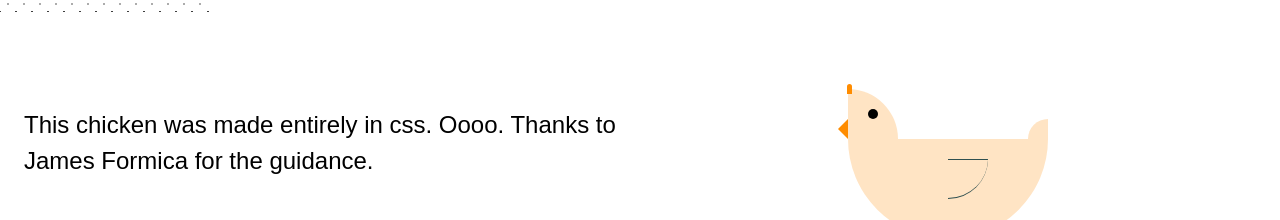
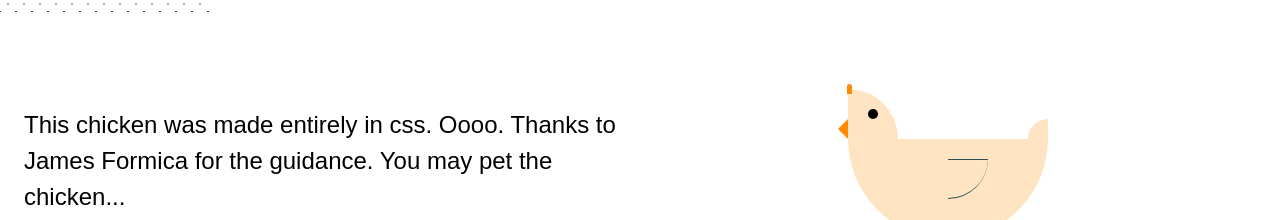
Before and after one commit to mtchd/mitchellpaterson.tech, a Gatsby site: page / in a window 1280 px wide. Shown: the part 579-799 px from the top of the page. Built offline with nearby package versions, Linux system fonts and the light colour scheme; Gatsby itself is replaced by a stand-in of ours; a web font is replaced by a local one.

Commit message:
Add ominious statement

```diff
--- a/src/components/Posts/ChickenPost/ChickenPost.js
+++ b/src/components/Posts/ChickenPost/ChickenPost.js
@@ -8,7 +8,7 @@ const ChickenPost = ({ data }) => {
    const left = (
     <Col>
       <Description>
-        This chicken was made entirely in css. Oooo. Thanks to James Formica for the guidance.
+        This chicken was made entirely in css. Oooo. Thanks to James Formica for the guidance. You may pet the chicken...
       </Description>
     </Col>
    )
```
